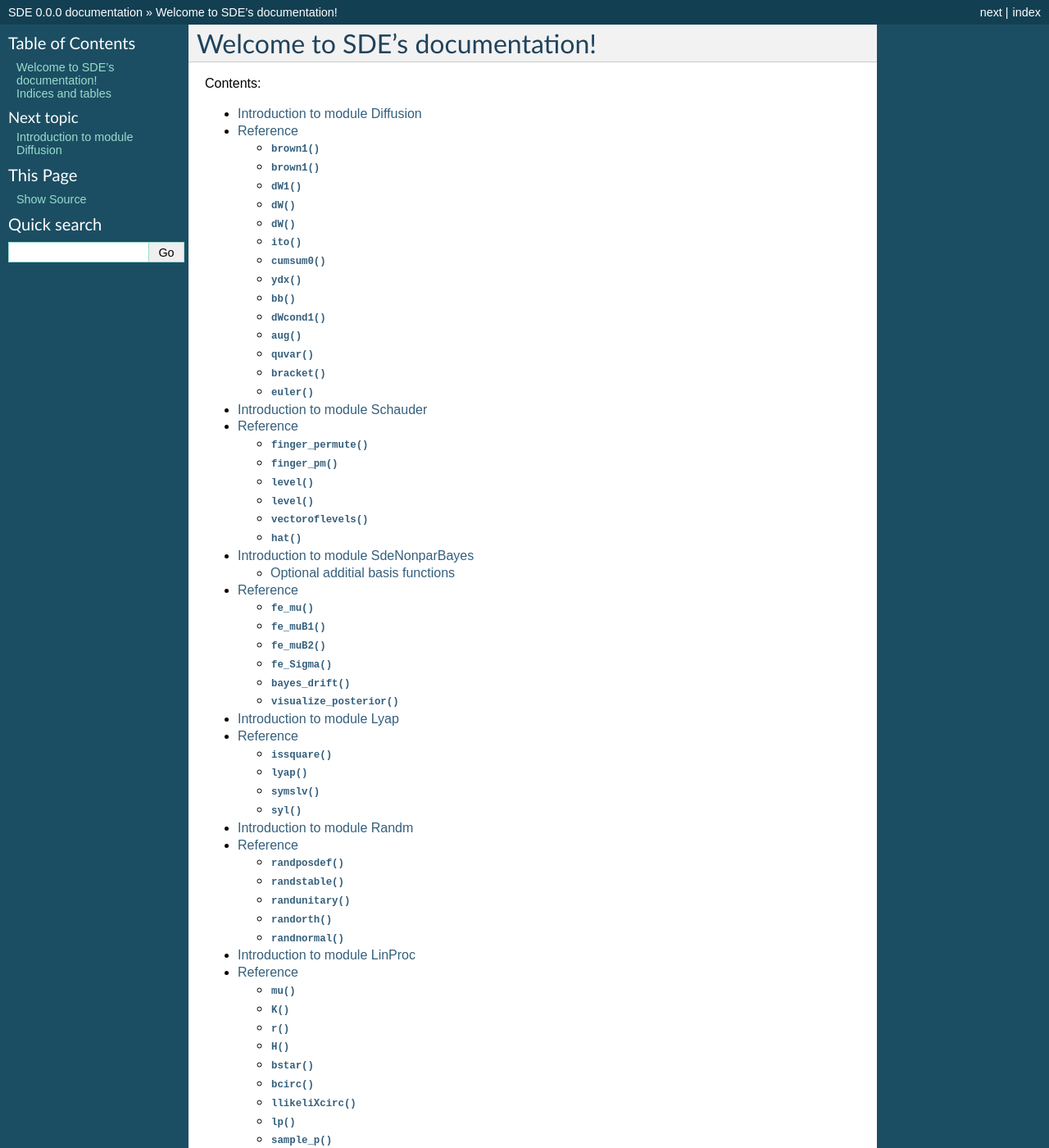
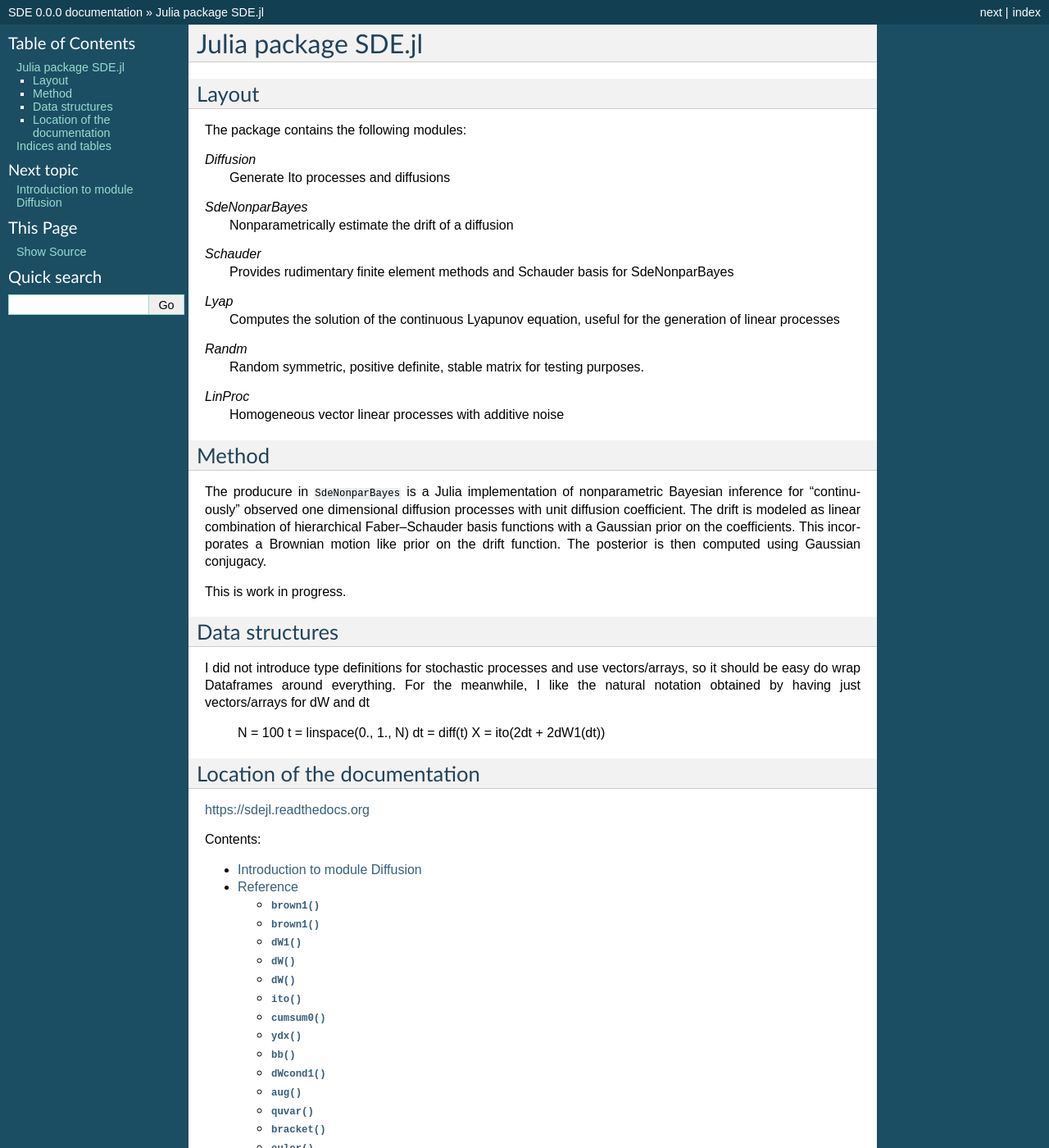
Before and after one commit to mschauer/SDE.jl, a Sphinx documentation site: the page built from doc/index.rst, in a window 1280 px wide and 1400 px high. Shown: the whole window at 82% size. Built offline with Sphinx 7.4.7, drawn with Linux system fonts in a browser that asks for light colours; some of the changed text lies outside the part shown.

Commit message:
Update index.rst
extended parallel to README.md

```diff
--- a/doc/index.rst
+++ b/doc/index.rst
@@ -3,8 +3,60 @@
    You can adapt this file completely to your liking, but it should at least
    contain the root `toctree` directive.
 
-Welcome to SDE's documentation!
-===================================
+Julia package SDE.jl
+====================
+
+Layout
+------
+
+The package contains the following modules:
+
+*Diffusion*
+   Generate Ito processes and diffusions
+
+*SdeNonparBayes*
+   Nonparametrically estimate the drift of a diffusion
+
+*Schauder*
+   Provides rudimentary finite element methods and Schauder basis for SdeNonparBayes
+
+*Lyap*
+   Computes the solution of the continuous Lyapunov equation, useful for the generation of linear processes
+
+*Randm*
+   Random symmetric, positive definite, stable matrix for testing purposes.
+
+*LinProc*
+   Homogeneous vector linear processes with additive noise
+
+
+Method
+------
+
+The producure in ``SdeNonparBayes`` is a Julia implementation of nonparametric Bayesian inference for
+"continuously" observed one dimensional diffusion processes with unit diffusion coefficient. The drift
+is modeled as linear combination of hierarchical Faber--Schauder basis functions with a Gaussian prior
+on the coefficients. This incorporates a Brownian motion like prior on the drift function. The posterior is
+then computed using Gaussian conjugacy.
+
+This is work in progress.
+
+
+Data structures
+---------------
+
+I did not introduce type definitions for stochastic processes and use vectors/arrays, so it should be easy do wrap Dataframes around everything. For the meanwhile, I like the natural notation obtained by having just vectors/arrays for dW and dt
+
+	N = 100
+	t = linspace(0., 1., N)
+	dt = diff(t)
+	X = ito(2dt + 2dW1(dt))
+
+Location of the documentation
+-----------------------------
+
+https://sdejl.readthedocs.org
+
 
 Contents:
 
```
